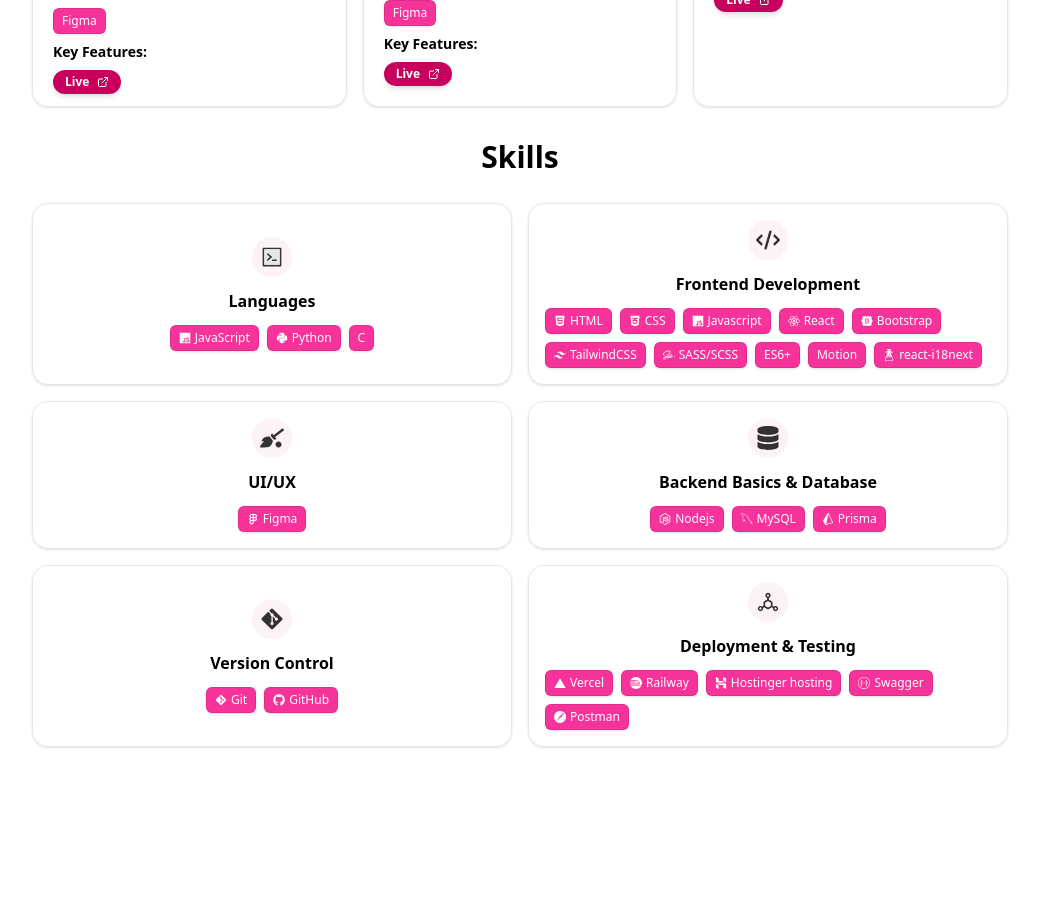
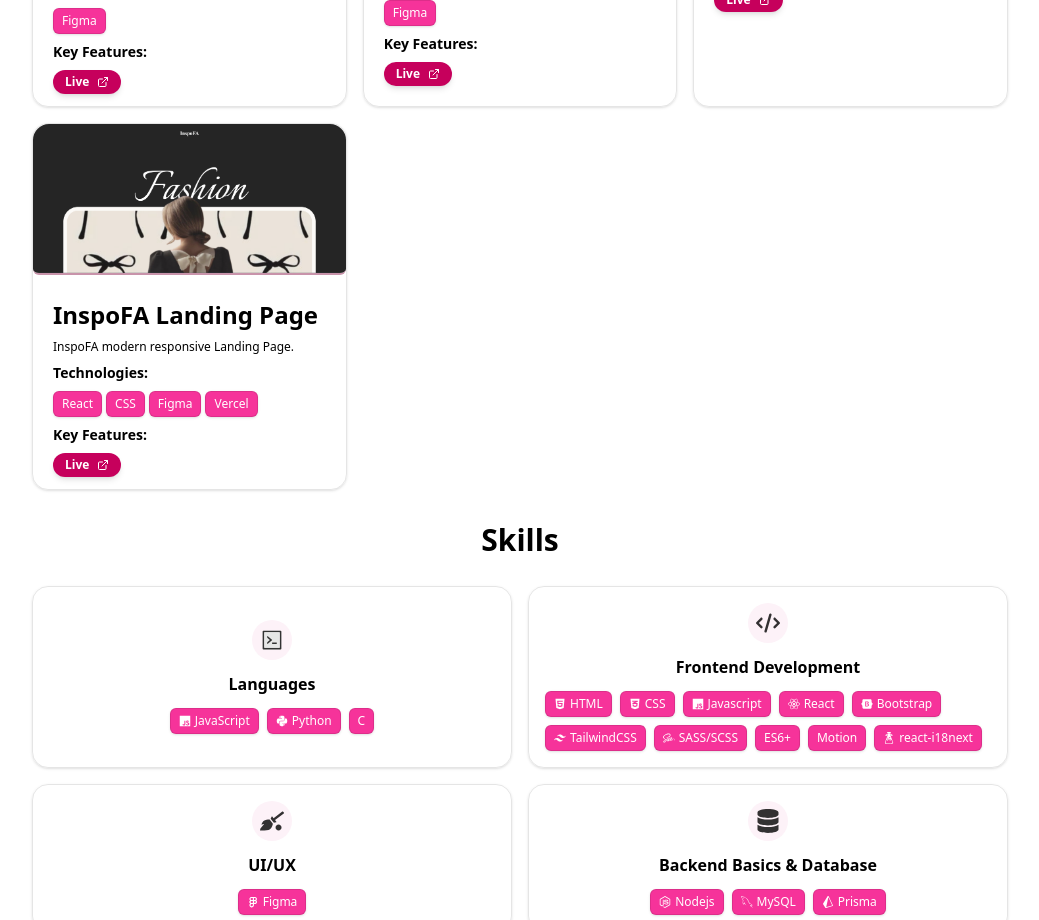
Before and after one commit to HadeerMou/MyPortfolio, a React (Vite) app: page / in a window 1280 px wide. Shown: the part 3600-4520 px from the top of the page, without its empty margins (120-1159 px from the left). Before the commit the page ends 4367 px from the top, so only its background shows below. Built offline with nearby package versions, Linux system fonts and the light colour scheme.

Commit message:
add project

```diff
--- a/src/Components/Projects.jsx
+++ b/src/Components/Projects.jsx
@@ -81,6 +81,16 @@
       tech: ["Figma"],
       features: [],
       field: "UI/UX",
+    },
+    {
+      id: 7,
+      name: "InspoFA Landing Page",
+      live: "https://landing-page-design-azure.vercel.app/",
+      img: "/assets/inspoFA.png",
+      descrption: "InspoFA modern responsive Landing Page.",
+      tech: ["React", "CSS", "Figma", "Vercel"],
+      features: [],
+      field: "web",
     },
   ];
   const fields = ["All", ...new Set(Projects.map((proj) => proj.field))];
```
Also changed, not shown: public/assets/inspoFA.png (added).
